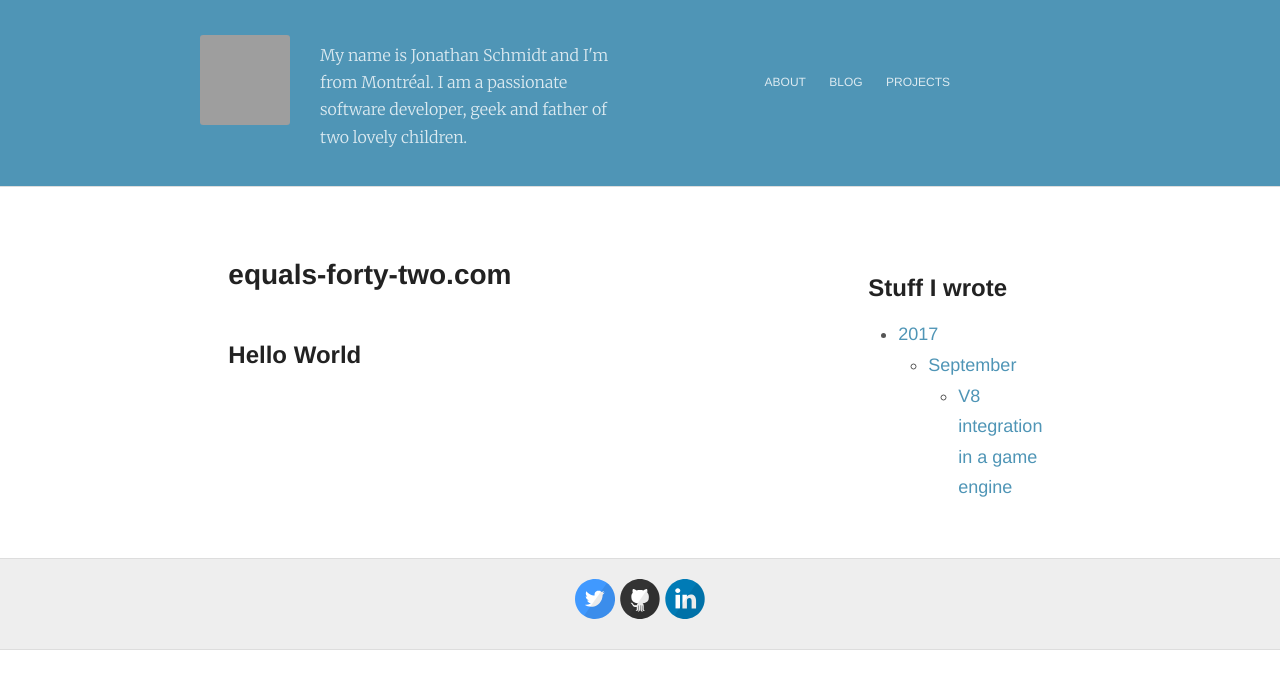
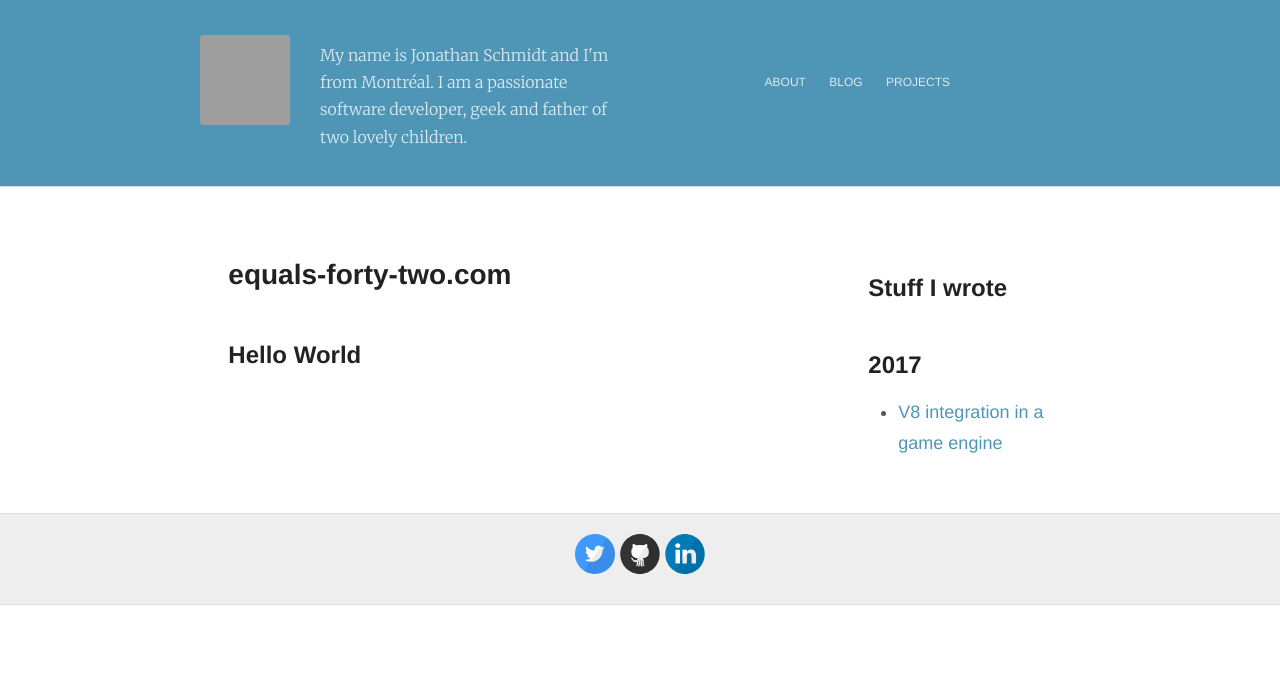
Before and after one commit to jschmidt42/jschmidt42.github.io, a Jekyll site: the page built from index.md, in a window 1280 px wide, cut to the strip 0-689 px from the top of the page. Built offline with Jekyll 4.4.1, drawn with Linux system fonts in a browser that asks for light colours; our own code applies the rules of GitHub Pages for plain Markdown files; grey boxes are pictures that could not be loaded.

Commit message:
Update post listing

```diff
--- a/_layouts/default.html
+++ b/_layouts/default.html
@@ -34,7 +34,7 @@
           <nav>
             <a href="{{ site.baseurl }}/about/">About</a>
             <a href="{{ site.baseurl }}/">Blog</a>
-            <a href="{{ site.baseurl }}/projects/">Projects</a>
+            <a href="http://github.com/{{ site.footer-links.github }}">Projects</a>
           </nav>
         </header>
       </div>
@@ -47,44 +47,27 @@
             </div>
             <div class="content col-md-2">
                 <h2>Stuff I wrote</h2>
-                <ul>
-                    {% assign currentYear = site.time | date: "%Y" %}
-                    {% assign currentMonth = site.time | date: "%B" %}
-                    {% for post in site.posts %}
+                {% for post in site.posts  %}
+                    {% capture this_year %}{{ post.date | date: "%Y" }}{% endcapture %}
+                    {% capture next_year %}{{ post.previous.date | date: "%Y" }}{% endcapture %}
 
-                        {% assign postYear = post.date | date: "%Y" %}
-                        {% assign postMonth = post.date  | date: "%B" %}
+                    {% if forloop.first %}
+                    <h2 id="{{ this_year }}-ref">{{this_year}}</h2>
+                    <ul>
+                    {% endif %}
 
-                        {% if forloop.first %}
-                        <li><a role="button" data-toggle="collapse" href="#collapse{{ postYear }}" aria-expanded="false" aria-controls="collapse{{ postYear }}">{{ postYear}}</a>
-                            <ul class="collapse in" id="collapse{{ postYear }}">
-                                <li><a role="button" data-toggle="collapse" href="#collapse{{ postYear }}{{ postMonth }}" aria-expanded="false" aria-controls="collapse{{ postYear }}{{ postMonth}}">{{ postMonth}}</a>
-                                    <ul class="collapse in" id="collapse{{ postYear }}{{ postMonth }}">
+                    <li><a href="{{ post.url | prepend: site.baseurl }}">{{ post.title }}</a></li>
+
+                    {% if forloop.last %}
+                    </ul>
+                    {% else %}
+                        {% if this_year != next_year %}
+                        </ul>
+                        <h2 id="{{ next_year }}-ref">{{next_year}}</h2>
+                        <ul>
                         {% endif %}
-
-                        {% if (postYear == currentYear and postMonth == currentMonth) or forloop.first %}
-                            <li><a href="{{ post.url | prepend: site.baseurl }}">{{ post.title }}</a></li>
-                        {% endif %}
-
-                        {% if postYear == currentYear and postMonth != currentMonth %}
-                            </ul></li>
-                                <li><a role="button" data-toggle="collapse" href="#collapse{{ postYear }}{{ postMonth }}" aria-expanded="false" aria-controls="collapse{{ postYear }}{{ postMonth}}">{{ postMonth}}</a>
-                                    <ul class="collapse" id="collapse{{ postYear }}{{ postMonth }}">
-                                    <li><a href="{{ post.url | prepend: site.baseurl }}">{{ post.title }}</a></li>
-                        {% endif %}
-
-                        {% if postYear != currentYear %}
-                            </ul></li></ul></li>
-                            <li><a role="button" data-toggle="collapse" href="#collapse{{ postYear }}" aria-expanded="false" aria-controls="collapse{{ postYear }}">{{ postYear}}</a>
-                                <ul class="collapse" id="collapse{{ postYear }}">
-                                    <li><a role="button" data-toggle="collapse" href="#collapse{{ postYear }}{{ postMonth }}" aria-expanded="false" aria-controls="collapse{{ postYear }}{{ postMonth}}">{{ postMonth}}</a>
-                                        <ul class="collapse" id="collapse{{ postYear }}{{ postMonth }}">
-                                            <li><a href="{{ post.url | prepend: site.baseurl }}">{{ post.title }}</a></li>
-                        {% endif %}
-                        {% assign currentYear = postYear %}
-                        {% assign currentMonth = postMonth %}
-                    {% endfor %}
-                </ul>
+                    {% endif %}
+                {% endfor %}
             </div>
         </div>
     </div>
```
